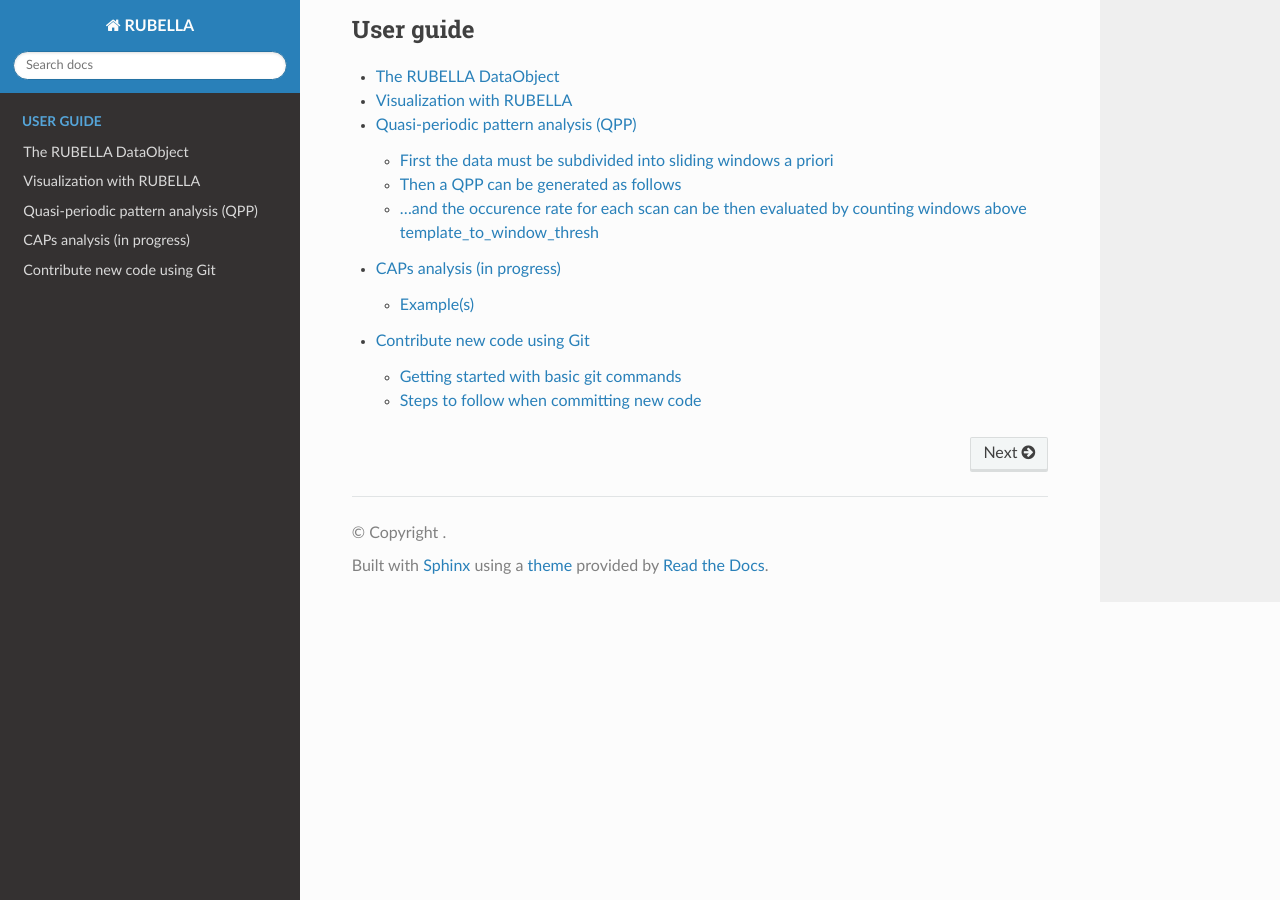
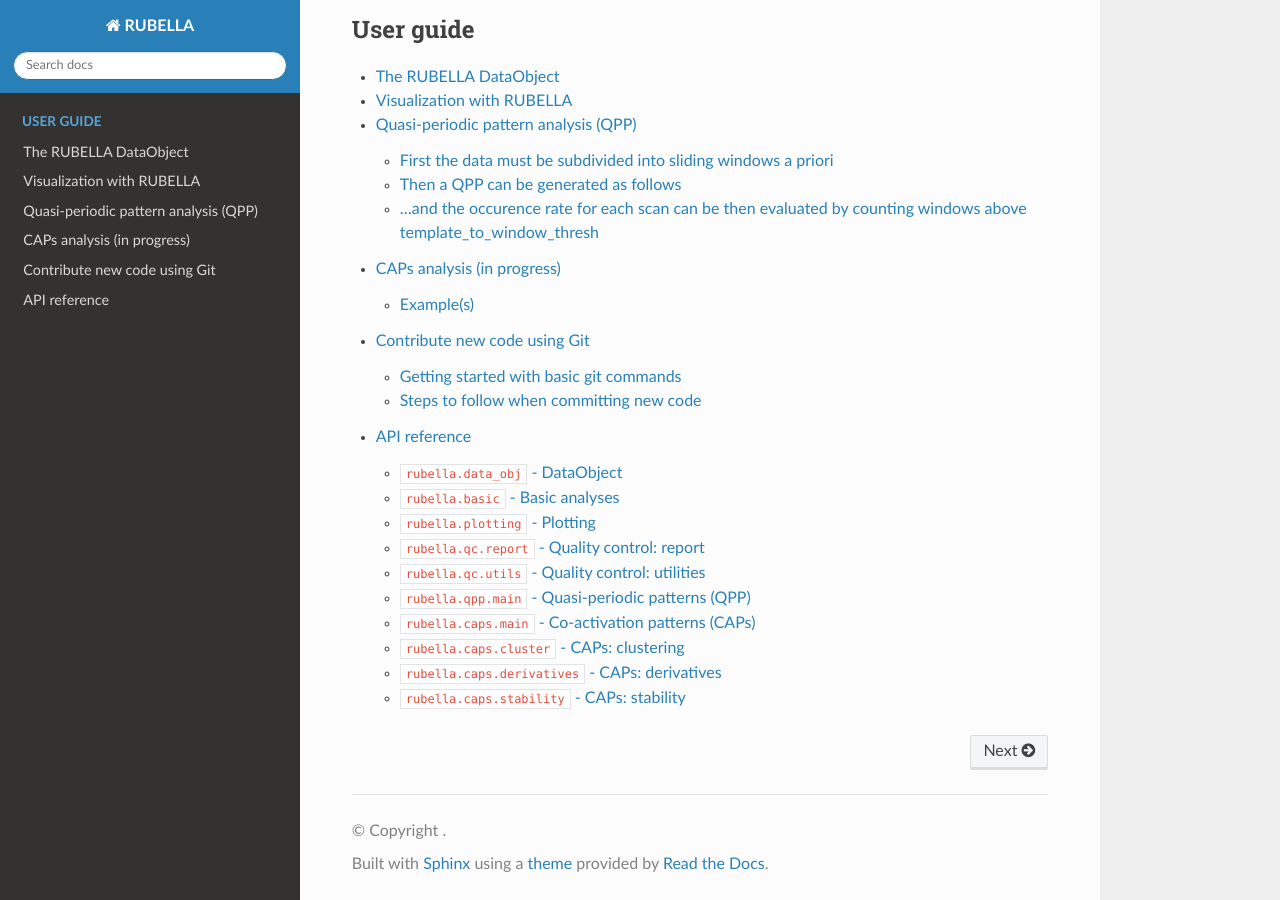
Before and after one commit to functional-neuroimaging/RUBELLA, a Sphinx documentation site: the page built from docs/index.md, in a window 1280 px wide and 900 px high, scrolled down 1510 px. Built offline with Sphinx 7.4.7 and the Read the Docs theme 3.1.0, drawn with Linux system fonts in a browser that asks for light colours.

Commit message:
Implemented an API that lists all functions and their docstrings

````diff
--- /dev/null
+++ b/docs/api.md
@@ -0,0 +1,190 @@
+# API reference
+
+```{contents} List of modules
+---
+local:
+depth: 1
+---
+```
+
+## `rubella.data_obj` - DataObject
+
+```{eval-rst}
+.. currentmodule:: rubella.data_obj
+
+.. autosummary::
+   :nosignatures:
+
+   DataObject
+
+.. automodule:: rubella.data_obj
+   :members:
+   :undoc-members:
+```
+
+## `rubella.basic` - Basic analyses
+
+```{eval-rst}
+.. currentmodule:: rubella.basic
+
+.. autosummary::
+   :nosignatures:
+
+   load_img_to_array
+   vcorrcoef
+   seed_based_FC
+   compute_dual_regression
+   compute_global_connectivity
+   compute_FC_matrix
+   get_concat_timeseries
+   get_sliding_windows
+
+.. automodule:: rubella.basic
+   :members:
+   :undoc-members:
+```
+
+## `rubella.plotting` - Plotting
+
+```{eval-rst}
+.. currentmodule:: rubella.plotting
+
+.. autosummary::
+   :nosignatures:
+
+   plot_brain
+   plot_many_brains
+   gen_slices_array
+
+.. automodule:: rubella.plotting
+   :members:
+   :undoc-members:
+```
+
+## `rubella.qc.report` - Quality control: report
+
+```{eval-rst}
+.. currentmodule:: rubella.qc.report
+
+.. autosummary::
+   :nosignatures:
+
+   group_stats_QC_plot
+
+.. automodule:: rubella.qc.report
+   :members:
+   :undoc-members:
+```
+
+## `rubella.qc.utils` - Quality control: utilities
+
+```{eval-rst}
+.. currentmodule:: rubella.qc.utils
+
+.. autosummary::
+   :nosignatures:
+
+   get_group_stats
+   get_dice_list
+   get_avg
+   get_threshold_masks
+
+.. automodule:: rubella.qc.utils
+   :members:
+   :undoc-members:
+```
+
+## `rubella.qpp.main` - Quasi-periodic patterns (QPP)
+
+```{eval-rst}
+.. currentmodule:: rubella.qpp.main
+
+.. autosummary::
+   :nosignatures:
+
+   compute_QPP
+   count_QPP_occurence
+
+.. automodule:: rubella.qpp.main
+   :members:
+   :undoc-members:
+```
+
+## `rubella.caps.main` - Co-activation patterns (CAPs)
+
+```{eval-rst}
+.. currentmodule:: rubella.caps.main
+
+.. autosummary::
+   :nosignatures:
+
+   find_best_pairs
+   reorder_hierarchical
+   reorder_Cmodes
+   CAPs
+
+.. automodule:: rubella.caps.main
+   :members:
+   :undoc-members:
+```
+
+## `rubella.caps.cluster` - CAPs: clustering
+
+```{eval-rst}
+.. currentmodule:: rubella.caps.cluster
+
+.. autosummary::
+   :nosignatures:
+
+   pairwise_correlations
+   correlation_distances
+   cosine_similarity
+   cosine_distances
+   define_distance
+   pre_normalize_distance
+   kmeans
+   init_centroids
+   kmeans_single_rep
+
+.. automodule:: rubella.caps.cluster
+   :members:
+   :undoc-members:
+```
+
+## `rubella.caps.derivatives` - CAPs: derivatives
+
+```{eval-rst}
+.. currentmodule:: rubella.caps.derivatives
+
+.. autosummary::
+   :nosignatures:
+
+   get_caps_probs
+   convert_to_dwell_time
+   estimate_transitions
+   estimate_transitions_3steps
+
+.. automodule:: rubella.caps.derivatives
+   :members:
+   :undoc-members:
+```
+
+## `rubella.caps.stability` - CAPs: stability
+
+```{eval-rst}
+.. currentmodule:: rubella.caps.stability
+
+.. autosummary::
+   :nosignatures:
+
+   plot_robustness
+   plot_percent_pass
+   silhouette
+   cluster2data_corr
+   plot_cluster2data_corr
+   stability_report
+
+.. automodule:: rubella.caps.stability
+   :members:
+   :undoc-members:
+```
--- a/docs/conf.py
+++ b/docs/conf.py
@@ -1,5 +1,11 @@
 # Sphinx configuration for the RUBELLA API documentation.
 # Full option list: https://www.sphinx-doc.org/en/master/usage/configuration.html
+
+import os
+import sys
+
+# make the rubella package importable for autodoc without installing it
+sys.path.insert(0, os.path.abspath('..'))
 
 # -- Project information -----------------------------------------------------
 project = 'RUBELLA'
@@ -9,6 +15,7 @@ release = '0.0.1'  # fallback if the package is not installed in the docs env
 # -- General configuration ---------------------------------------------------
 extensions = [
     'sphinx.ext.autodoc',     # pulls API docs from docstrings
+    'sphinx.ext.autosummary', # summary tables of functions/classes in api.md
     'sphinx.ext.napoleon',    # parses numpydoc-style sections (Parameters, Returns, ...)
     'sphinx.ext.viewcode',    # adds [source] links to each documented object
     'myst_parser',            # only needed if you write pages in Markdown; remove otherwise
@@ -17,9 +24,10 @@ extensions = [
 exclude_patterns = ['_build', 'Thumbs.db', '.DS_Store']
 
 # -- autodoc / napoleon ------------------------------------------------------
-# Heavy or hard-to-install dependencies are mocked so the docs build without them.
-# numpy, pandas and matplotlib should be installed normally.
-autodoc_mock_imports = ['rabies', 'nilearn', 'SimpleITK']
+# All third-party dependencies are mocked so the docs build in a minimal
+# environment (only sphinx, myst-parser and the theme need to be installed).
+autodoc_mock_imports = ['rabies', 'nilearn', 'SimpleITK', 'sklearn', 'scipy', 'seaborn',
+                        'numpy', 'pandas', 'matplotlib']
 autodoc_member_order = 'bysource'   # keep the order of the source file
 napoleon_google_docstring = False   # the docstrings are numpydoc only
 napoleon_numpy_docstring = True
--- a/docs/index.md
+++ b/docs/index.md
@@ -11,4 +11,5 @@ plotting
 qpp
 caps
 contributing
+api
 ```
````
